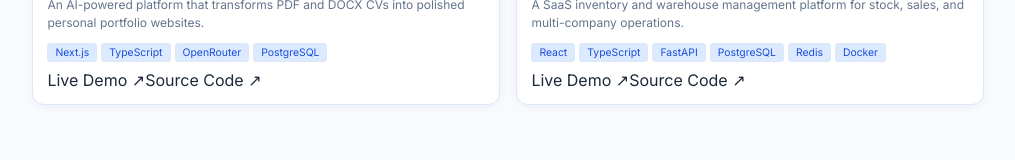
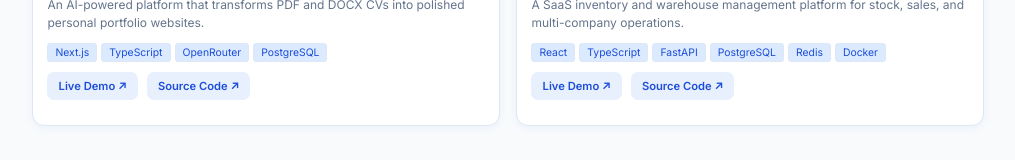
Before and after one commit to ahmedhassan232/ahmedportfolio, a React (Vite) app: page /projects in a window 1280 px wide. Shown: the part 2457-2617 px from the top of the page, without its empty margins (96-1111 px from the left). Built offline with nearby package versions, Linux system fonts and the light colour scheme.

Commit message:
Style project demo and source links

```diff
--- a/src/components/ProjectCard/ProjectCard.css
+++ b/src/components/ProjectCard/ProjectCard.css
@@ -93,3 +93,7 @@
   line-height: 1.6;
 }
 .proj-dataset { font-size: 0.75rem; color: var(--gray); }
+
+.proj-links { display:flex; flex-wrap:wrap; gap:.55rem; margin:.65rem 0; }
+.proj-links a { display:inline-flex; align-items:center; padding:.45rem .7rem; border-radius:7px; background:var(--blue3); color:var(--blue2); font-size:.7rem; font-weight:700; transition:background .2s ease, transform .2s ease; }
+.proj-links a:hover { background:var(--blue4); transform:translateY(-1px); }
```
